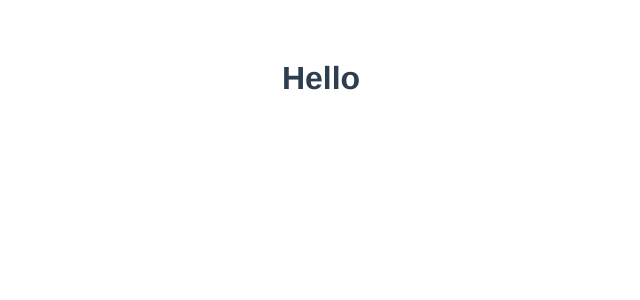
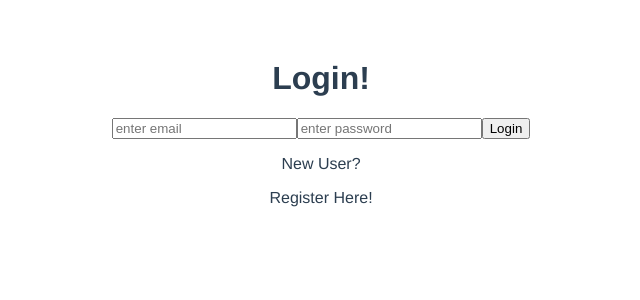
Before and after one commit to namansharma20/test-app, a Vue app: page /login in a window 1280 px wide. Shown: the top 300 px of the page, without its empty margins (319-959 px from the left). Built offline with nearby package versions, Linux system fonts and the light colour scheme.

Commit message:
Added Login Register Component.

```diff
--- a/src/App.vue
+++ b/src/App.vue
@@ -1,18 +1,18 @@
 <template>
 
-<h1>Hello
-
-</h1>
+<LoginSignup/>
 </template>
 
 <script>
+import LoginSignup from './components/LoginSignup.vue';
+
 
 
 export default {
   name: 'App',
   components: {
-
-  }
+    LoginSignup
+}
 }
 </script>
 
--- /dev/null
+++ b/src/components/LoginComponent.vue
@@ -0,0 +1,31 @@
+<template>
+    <div>
+        <h1>Login!</h1>
+
+        <input type="text" placeholder="enter email" v-bind="email">
+        <input type="password" placeholder="enter password" v-bind="password">
+        <button @click="handleLogin">Login</button>
+        <p>New User?</p>
+        <p :style="{'cursor':'pointer'}" @click="$emit('register')">Register Here!</p>
+    </div>
+</template>
+
+<script>
+export default {
+    name: 'LoginComponent',
+    data() {
+        return {
+
+            email:'',
+            password:'',
+        }
+
+    },
+    methods:{
+        handleLogin(){
+            console.warn(`Login user ${this.email} with email ${this.password}`)
+        }
+    },
+    emits:['register']
+}
+</script>
--- /dev/null
+++ b/src/components/LoginSignup.vue
@@ -0,0 +1,22 @@
+<template>
+    <LoginComponent v-if="login" @register="login=false"/>
+    <SignupComponent v-else @login="login=true"/>
+</template>
+<script>
+import LoginComponent from './LoginComponent.vue';
+import SignupComponent from './SignupComponent.vue';
+
+export default {
+    name: 'LoginSignup',
+    data() {
+        return {
+            login: true,
+        }
+    },
+    components: {
+    LoginComponent,
+    SignupComponent
+},
+
+}
+</script>
--- /dev/null
+++ b/src/components/SignupComponent.vue
@@ -0,0 +1,31 @@
+<template>
+    <div>
+        <h1>Sig up!</h1>
+        <input type="text" placeholder="enter name" v-bind="name">
+        <input type="text" placeholder="enter email" v-bind="email">
+        <input type="password" placeholder="enter password" v-bind="password">
+        <button @click="handleSignup">Login</button>
+        <p>Already registered?</p>
+        <p :style="{'cursor':'pointer'}" @click="$emit('login')">Login Here!</p>
+    </div>
+</template>
+
+<script>
+export default {
+    name: 'SignupComponent',
+    data() {
+        return {
+            name: '',
+            email:'',
+            password:'',
+        }
+
+    },
+    methods:{
+        handleSignup(){
+            console.warn(`Sign up user ${this.name} with email ${this.email}`)
+        }
+    },
+    emits:['login']
+}
+</script>
```
